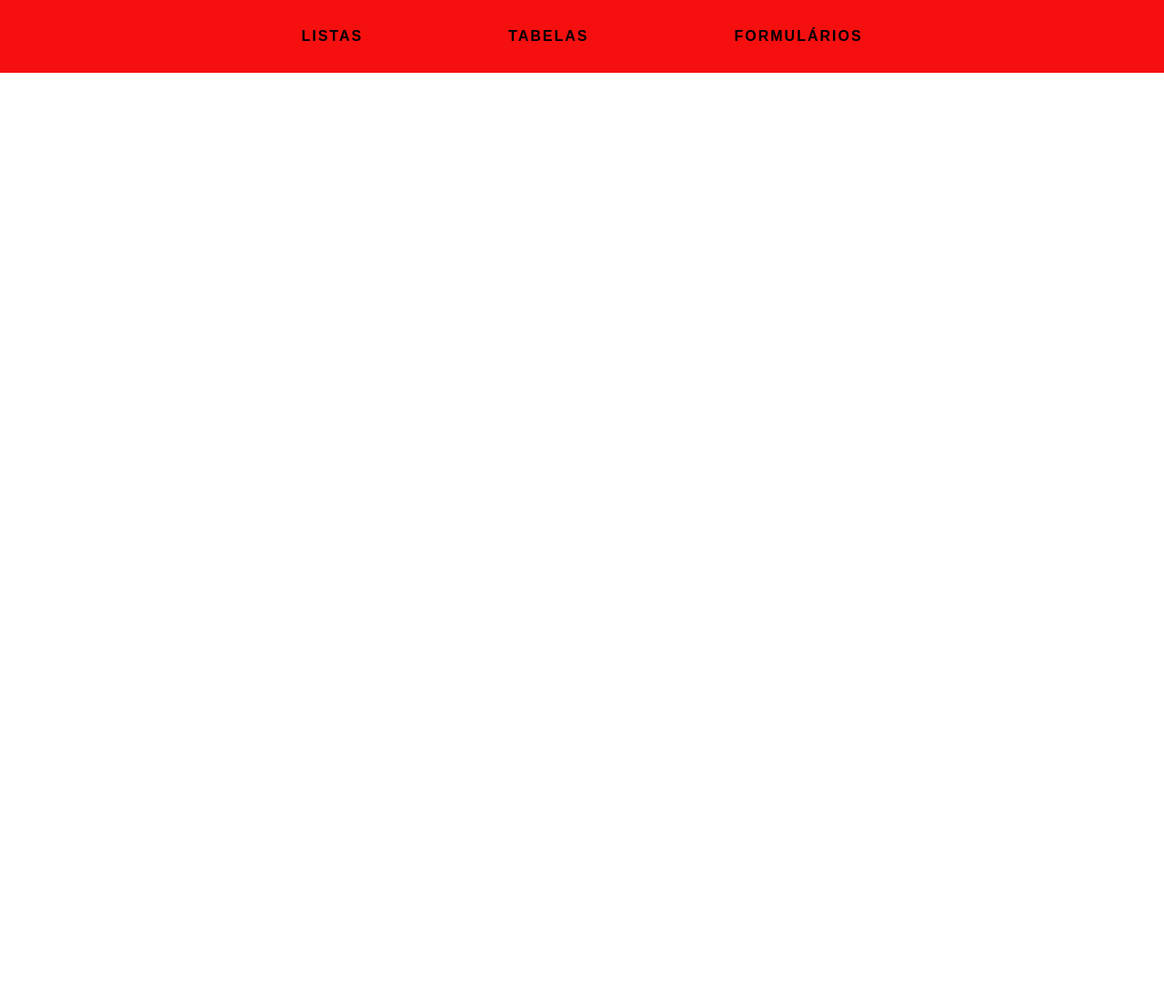
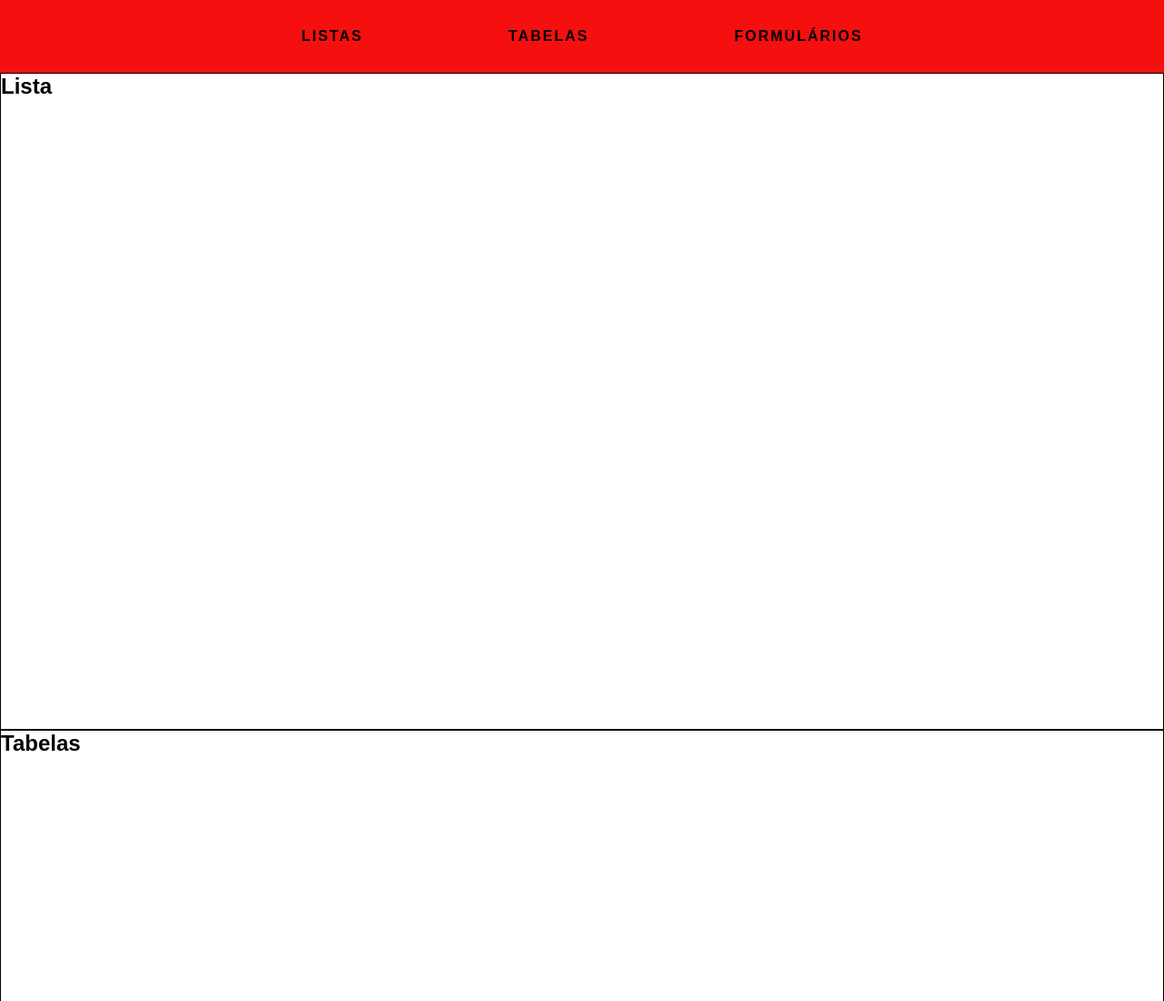
Before and after one commit to Caueiracouto/Revisao-ads44b, a plain HTML site: page index.html in a window 1280 px wide. Shown: the top 1100 px of the page at 91% size. Before the commit the page ends 800 px from the top, so only its background shows below. Drawn offline with Linux system fonts and the light colour scheme.

Commit message:
Revisão

```diff
--- a/index.html
+++ b/index.html
@@ -16,6 +16,16 @@
             <a href="">Formulários</a>
         </nav>
     </header>
+    <main>
+        <section id="Listas">
+            <h2>Lista</h2>
+        </section>
+        <section>
+            <h2>Tabelas</h2>
+        </section>
+        <section><h2>Formulários</h2>
+        </section>
+    </main>
 
 </body>
 </html>
--- a/style.css
+++ b/style.css
@@ -12,6 +12,11 @@ height: 5rem;
 display: flex;
 justify-content: center;
 align-items: center;
+
+position: fixed;
+width: 100%;
+top: 0;
+
 }
 
 header a{
@@ -35,3 +40,13 @@ header a:hover {
 
 
 }
+
+section{
+    border: 1px solid black;
+    height: calc(100vh - 5rem);
+}
+
+#Listas{
+    margin-top: 5rem;
+
+}
```
